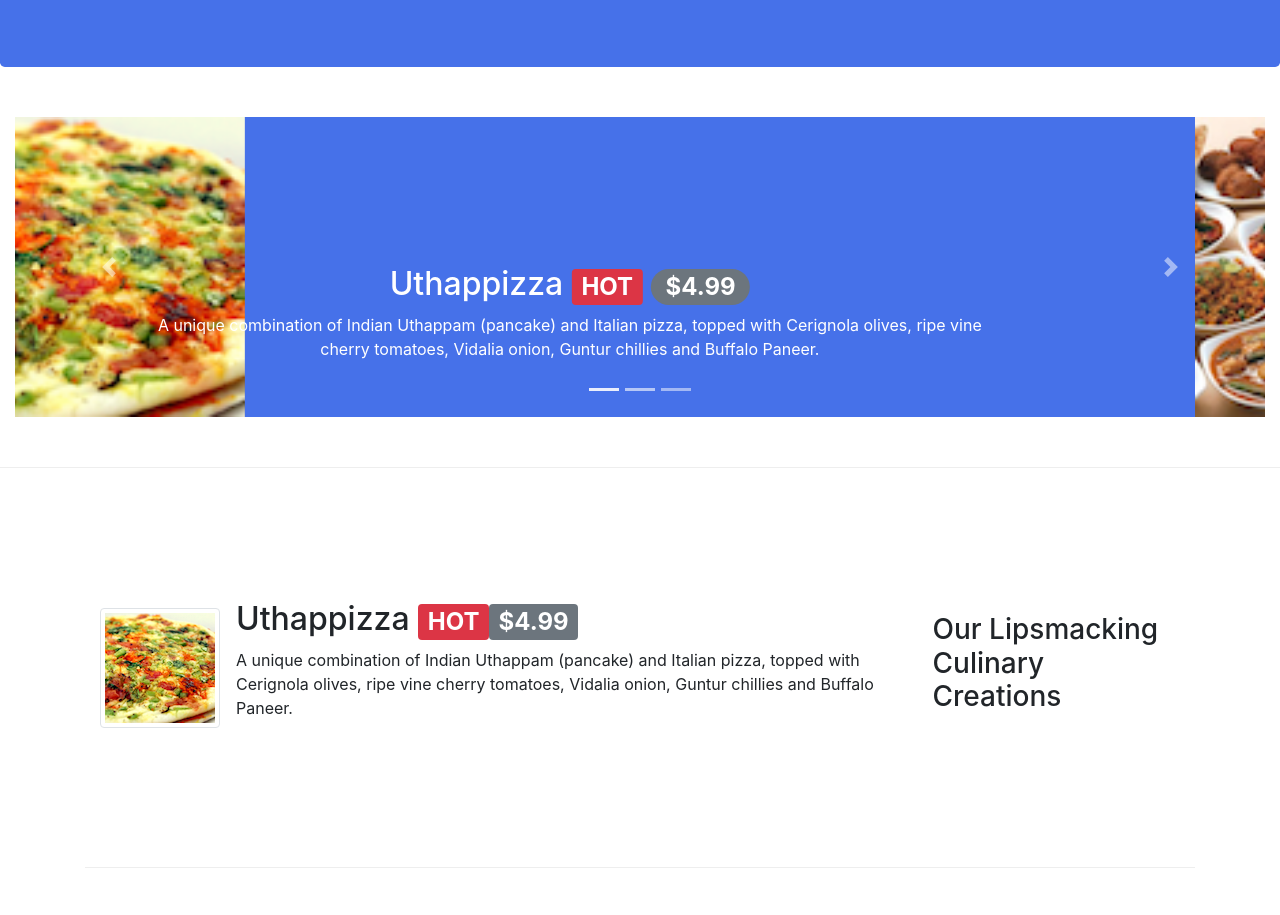
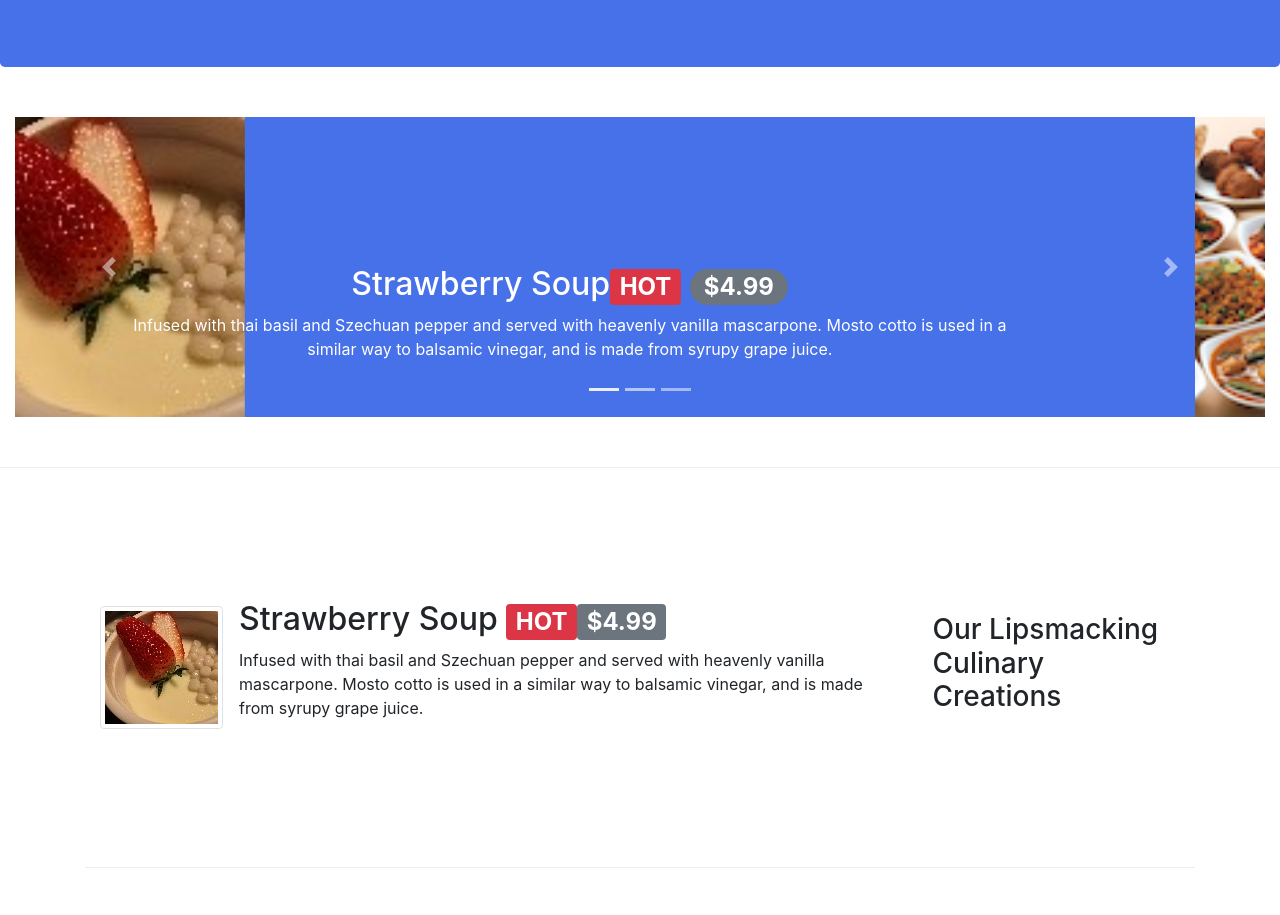
Before and after one commit to matthiascyy/bootstrap, a website: page index.html in a window 1280 px wide. Shown: the part 267-1182 px from the top of the page. Drawn offline with nearby package versions, Linux system fonts and the light colour scheme.

Commit message:
strawberry

```diff
--- a/index.html
+++ b/index.html
@@ -99,10 +99,10 @@
                 <div class="carousel-inner" role="listbox">
                     <div class="carousel-item active">
                         <img class="d-block img-fluid"
-                            src="img/uthappizza.png" alt="Uthappizza">
+                            src="img/strawberry.jpg" alt="strawberry">
                         <div class="carousel-caption d-none d-md-block">
-                            <h2>Uthappizza <span class="badge badge-danger">HOT</span> <span class="badge badge-pill badge-secondary">$4.99</span></h2>
-                            <p>A unique combination of Indian Uthappam (pancake) and Italian pizza, topped with Cerignola olives, ripe vine cherry tomatoes, Vidalia onion, Guntur chillies and Buffalo Paneer.</p>
+                            <h2>Strawberry Soup<span class="badge badge-danger">HOT</span> <span class="badge badge-pill badge-secondary">$4.99</span></h2>
+                            <p>Infused with thai basil and Szechuan pepper and served with heavenly vanilla mascarpone. Mosto cotto is used in a similar way to balsamic vinegar, and is made from syrupy grape juice.</p>
                         </div>
                     </div>
                     <div class="carousel-item">
@@ -151,10 +151,10 @@
             <div class="col col-sm order-sm-first col-md">
                 <div class="media">
                     <img class="d-flex mr-3 img-thumbnail align-self-center"
-                            src="img/uthappizza.png" alt="Uthappizza">
+                            src="img/strawberry.jpg" alt="strawberry">
                     <div class="media-body">
-                        <h2 class="mt-0">Uthappizza <span class="badge badge-danger">HOT</span><span class="badge badge-secondary">$4.99</span></h2>
-                        <p>A unique combination of Indian Uthappam (pancake) and Italian pizza, topped with Cerignola olives, ripe vine cherry tomatoes, Vidalia onion, Guntur chillies and Buffalo Paneer.</p>
+                        <h2 class="mt-0">Strawberry Soup <span class="badge badge-danger">HOT</span><span class="badge badge-secondary">$4.99</span></h2>
+                        <p>Infused with thai basil and Szechuan pepper and served with heavenly vanilla mascarpone. Mosto cotto is used in a similar way to balsamic vinegar, and is made from syrupy grape juice.</p>
                     </div>
                 </div>
             </div>
```
Also changed, not shown: img/strawberry.jpg (added), 1 other file.
